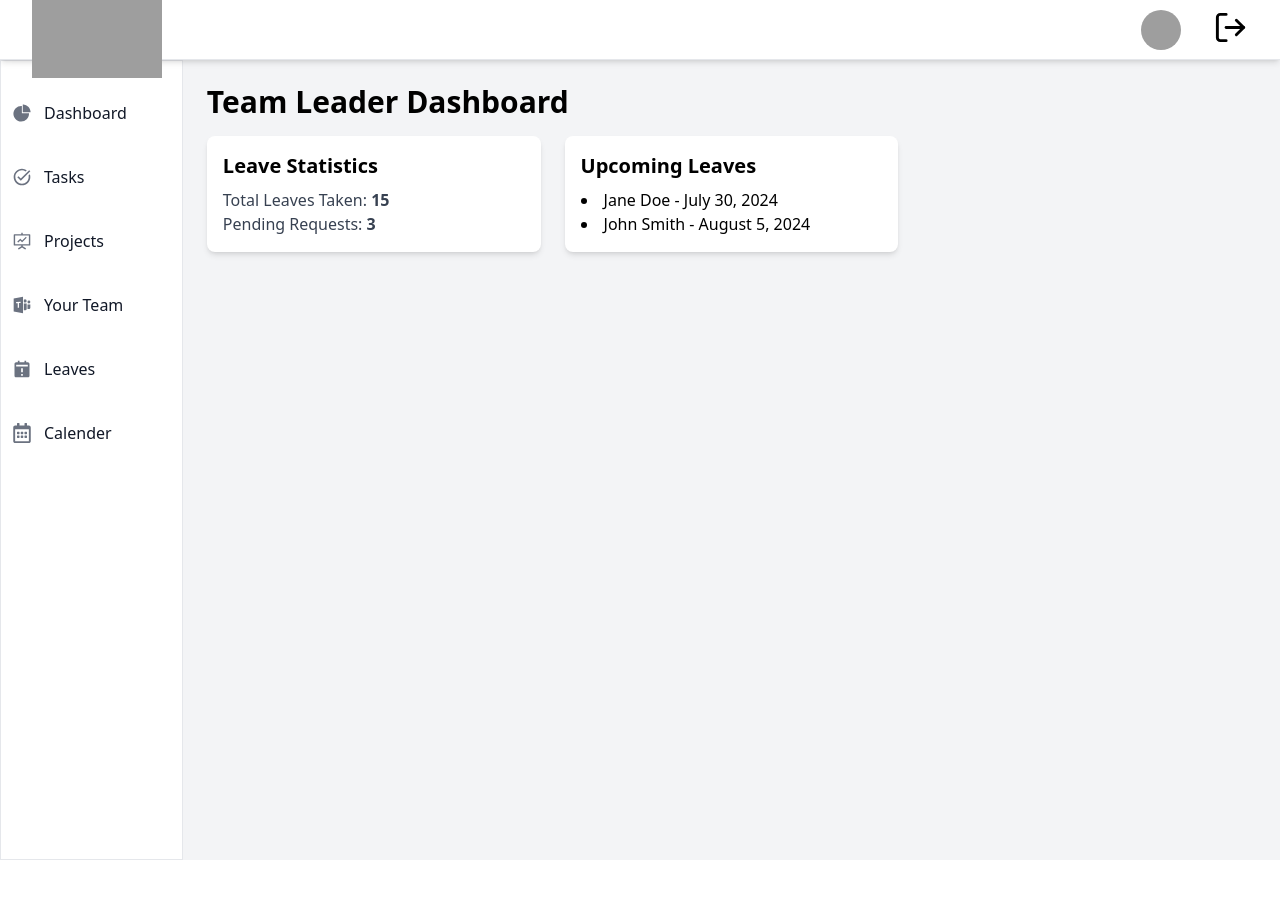
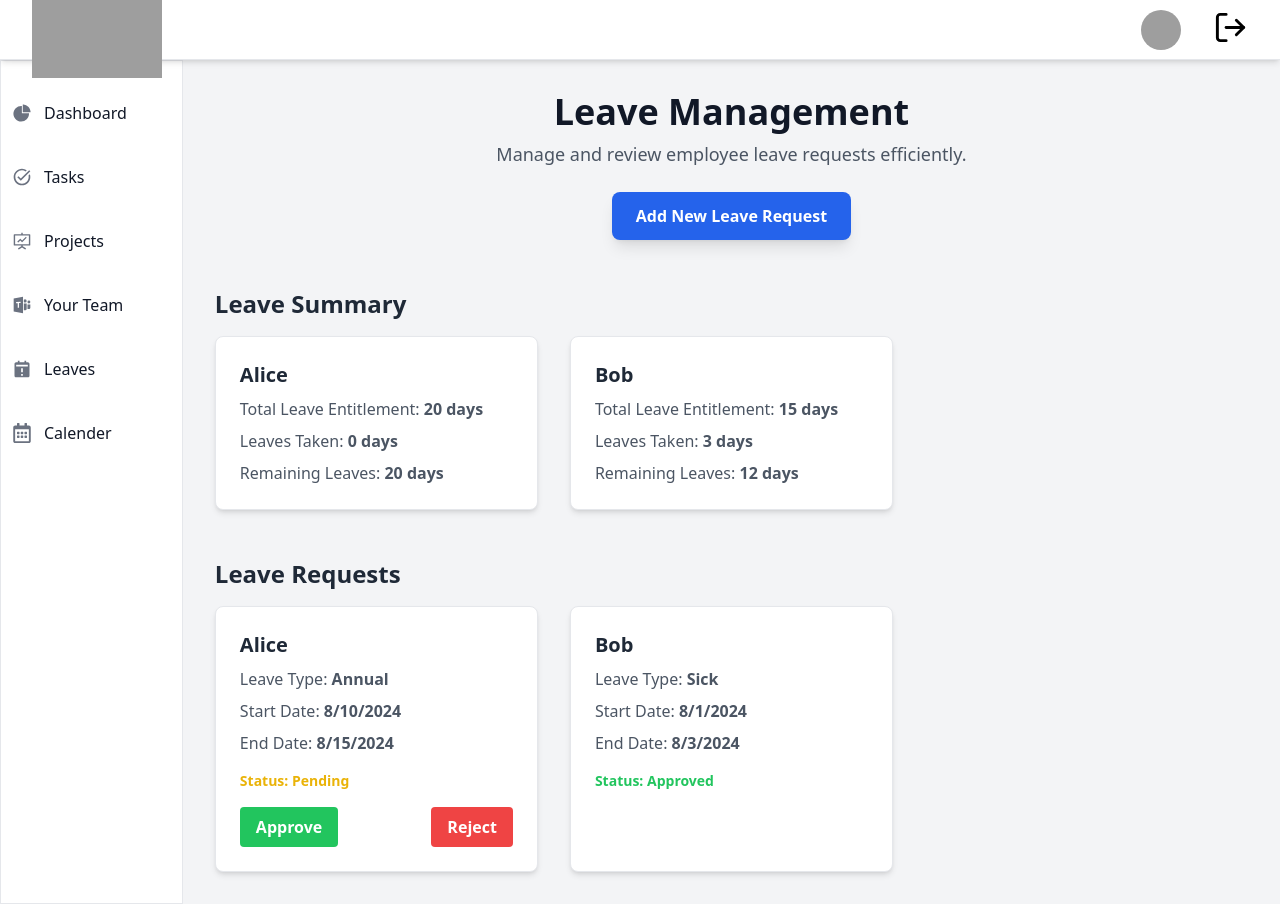
Before and after one commit to ShubhamDhatwalia/Deftsoft, a React (Create React App) app in the folder client/: page /tl/leaves in a window 1280 px wide. Before the commit the page ends 860 px from the top, so only its background shows below. Built offline with nearby package versions, Linux system fonts and the light colour scheme; grey boxes are pictures that could not be loaded.

Commit message:
updated project component

```diff
--- /dev/null
+++ b/client/src/components/TechLead/Leaves/AddLeaveForm.jsx
@@ -0,0 +1,90 @@
+// src/AddLeaveForm.js
+import React, { useState } from "react";
+
+const AddLeaveForm = ({ addLeaveRequest, onClose }) => {
+  const [employee, setEmployee] = useState("");
+  const [leaveType, setLeaveType] = useState("Annual");
+  const [startDate, setStartDate] = useState("");
+  const [endDate, setEndDate] = useState("");
+
+  const handleSubmit = (e) => {
+    e.preventDefault();
+    addLeaveRequest({ employee, leaveType, startDate, endDate });
+    setEmployee("");
+    setLeaveType("Annual");
+    setStartDate("");
+    setEndDate("");
+  };
+
+  return (
+    <div className="fixed inset-0 flex items-center justify-center bg-gray-900 bg-opacity-50">
+      <div className="bg-white p-6 rounded-lg shadow-lg w-full max-w-md relative">
+        <button
+          onClick={onClose}
+          className="absolute top-3 right-3 text-gray-500 hover:text-gray-700"
+          aria-label="Close"
+        >
+          <svg
+            xmlns="http://www.w3.org/2000/svg"
+            className="h-6 w-6"
+            fill="none"
+            viewBox="0 0 24 24"
+            stroke="currentColor"
+          >
+            <path
+              strokeLinecap="round"
+              strokeLinejoin="round"
+              strokeWidth="2"
+              d="M6 18L18 6M6 6l12 12"
+            />
+          </svg>
+        </button>
+        <h2 className="text-2xl font-bold text-gray-800 mb-4">
+          Add New Leave Request
+        </h2>
+        <form onSubmit={handleSubmit}>
+          <input
+            type="text"
+            value={employee}
+            onChange={(e) => setEmployee(e.target.value)}
+            placeholder="Employee Name"
+            className="border border-gray-300 p-3 rounded w-full mb-4 focus:outline-none focus:ring-2 focus:ring-blue-500"
+            required
+          />
+          <select
+            value={leaveType}
+            onChange={(e) => setLeaveType(e.target.value)}
+            className="border border-gray-300 p-3 rounded w-full mb-4 focus:outline-none focus:ring-2 focus:ring-blue-500"
+          >
+            <option value="Annual">Annual</option>
+            <option value="Sick">Sick</option>
+            <option value="Casual">Casual</option>
+            <option value="Other">Other</option>
+          </select>
+          <input
+            type="date"
+            value={startDate}
+            onChange={(e) => setStartDate(e.target.value)}
+            className="border border-gray-300 p-3 rounded w-full mb-4 focus:outline-none focus:ring-2 focus:ring-blue-500"
+            required
+          />
+          <input
+            type="date"
+            value={endDate}
+            onChange={(e) => setEndDate(e.target.value)}
+            className="border border-gray-300 p-3 rounded w-full mb-4 focus:outline-none focus:ring-2 focus:ring-blue-500"
+            required
+          />
+          <button
+            type="submit"
+            className="px-6 py-3 bg-blue-600 text-white font-semibold rounded-lg shadow-lg hover:bg-blue-700 transition duration-300"
+          >
+            Submit
+          </button>
+        </form>
+      </div>
+    </div>
+  );
+};
+
+export default AddLeaveForm;
--- /dev/null
+++ b/client/src/components/TechLead/Leaves/LeaveRequestCard.jsx
@@ -0,0 +1,56 @@
+// src/LeaveRequestCard.js
+import React from "react";
+
+const LeaveRequestCard = ({ leave, onApprove, onReject }) => {
+  return (
+    <div className="bg-white p-6 rounded-lg shadow-md border border-gray-200 relative">
+      <h2 className="text-xl font-semibold text-gray-800 mb-2">
+        {leave.employee}
+      </h2>
+      <p className="text-gray-600 mb-2">
+        Leave Type: <span className="font-semibold">{leave.leaveType}</span>
+      </p>
+      <p className="text-gray-600 mb-2">
+        Start Date:{" "}
+        <span className="font-semibold">
+          {new Date(leave.startDate).toLocaleDateString()}
+        </span>
+      </p>
+      <p className="text-gray-600 mb-4">
+        End Date:{" "}
+        <span className="font-semibold">
+          {new Date(leave.endDate).toLocaleDateString()}
+        </span>
+      </p>
+      <p
+        className={`text-sm font-semibold ${
+          leave.status === "Pending"
+            ? "text-yellow-500"
+            : leave.status === "Approved"
+            ? "text-green-500"
+            : "text-red-500"
+        }`}
+      >
+        Status: <span className="font-semibold">{leave.status}</span>
+      </p>
+      {leave.status === "Pending" && (
+        <div className="flex justify-between mt-4">
+          <button
+            onClick={onApprove}
+            className="px-4 py-2 bg-green-500 text-white font-semibold rounded hover:bg-green-600 transition duration-300"
+          >
+            Approve
+          </button>
+          <button
+            onClick={onReject}
+            className="px-4 py-2 bg-red-500 text-white font-semibold rounded hover:bg-red-600 transition duration-300"
+          >
+            Reject
+          </button>
+        </div>
+      )}
+    </div>
+  );
+};
+
+export default LeaveRequestCard;
--- a/client/src/components/TechLead/Leaves/Leaves.jsx
+++ b/client/src/components/TechLead/Leaves/Leaves.jsx
@@ -1,30 +1,147 @@
-import React from 'react'
+// src/Leaves.js
+import React, { useState } from "react";
+import LeaveRequestCard from "./LeaveRequestCard";
+import AddLeaveForm from "./AddLeaveForm";
+
+const initialLeaves = [
+  {
+    id: 1,
+    employee: "Alice",
+    leaveType: "Annual",
+    startDate: "2024-08-10",
+    endDate: "2024-08-15",
+    status: "Pending",
+  },
+  {
+    id: 2,
+    employee: "Bob",
+    leaveType: "Sick",
+    startDate: "2024-08-01",
+    endDate: "2024-08-03",
+    status: "Approved",
+  },
+  // Add more initial leave requests as needed
+];
+
+const employeeLeaveEntitlements = {
+  Alice: 20, // Total annual leave entitlement
+  Bob: 15,
+};
 
 const Leaves = () => {
+  const [leaves, setLeaves] = useState(initialLeaves);
+  const [showAddForm, setShowAddForm] = useState(false);
+
+  const addLeaveRequest = (request) => {
+    setLeaves([
+      ...leaves,
+      { ...request, id: leaves.length + 1, status: "Pending" },
+    ]);
+    setShowAddForm(false);
+  };
+
+  const updateLeaveStatus = (id, status) => {
+    setLeaves(
+      leaves.map((leave) => (leave.id === id ? { ...leave, status } : leave))
+    );
+  };
+
+  const calculateLeaveSummary = (employee) => {
+    const totalEntitlement = employeeLeaveEntitlements[employee] || 0;
+    const takenLeaves = leaves
+      .filter(
+        (leave) => leave.employee === employee && leave.status === "Approved"
+      )
+      .reduce(
+        (total, leave) =>
+          total +
+          (new Date(leave.endDate) - new Date(leave.startDate)) /
+            (1000 * 60 * 60 * 24) +
+          1,
+        0
+      );
+    return {
+      totalEntitlement,
+      takenLeaves,
+      remainingLeaves: totalEntitlement - takenLeaves,
+    };
+  };
+
+  const employees = [...new Set(leaves.map((leave) => leave.employee))];
+
   return (
-    <div className="p-6 bg-gray-100 min-h-screen">
-  <div className="container mx-auto">
-    <h1 className="text-3xl font-bold mb-4">Team Leader Dashboard</h1>
-    <div className="grid grid-cols-1 md:grid-cols-2 lg:grid-cols-3 gap-6">
+    <div className="min-h-screen bg-gray-100 p-8">
+      <header className="text-center mb-12">
+        <h1 className="text-4xl font-extrabold text-gray-900 mb-2">
+          Leave Management
+        </h1>
+        <p className="text-lg text-gray-600 mb-6">
+          Manage and review employee leave requests efficiently.
+        </p>
+        <button
+          className="px-6 py-3 bg-blue-600 text-white font-semibold rounded-lg shadow-lg hover:bg-blue-700 transition duration-300"
+          onClick={() => setShowAddForm(true)}
+        >
+          Add New Leave Request
+        </button>
+      </header>
 
-      <div className="bg-white p-4 rounded-lg shadow-md">
-        <h2 className="text-xl font-semibold mb-2">Leave Statistics</h2>
-        <p className="text-gray-700">Total Leaves Taken: <span className="font-bold">15</span></p>
-        <p className="text-gray-700">Pending Requests: <span className="font-bold">3</span></p>
-      </div>
+      {showAddForm && (
+        <AddLeaveForm
+          addLeaveRequest={addLeaveRequest}
+          onClose={() => setShowAddForm(false)}
+        />
+      )}
 
+      <section className="mb-12">
+        <h2 className="text-2xl font-bold text-gray-800 mb-4">Leave Summary</h2>
+        <div className="grid grid-cols-1 sm:grid-cols-2 lg:grid-cols-3 gap-8">
+          {employees.map((employee) => {
+            const { totalEntitlement, takenLeaves, remainingLeaves } =
+              calculateLeaveSummary(employee);
+            return (
+              <div
+                key={employee}
+                className="bg-white p-6 rounded-lg shadow-md border border-gray-200"
+              >
+                <h3 className="text-xl font-semibold text-gray-800 mb-2">
+                  {employee}
+                </h3>
+                <p className="text-gray-600 mb-2">
+                  Total Leave Entitlement:{" "}
+                  <span className="font-semibold">{totalEntitlement} days</span>
+                </p>
+                <p className="text-gray-600 mb-2">
+                  Leaves Taken:{" "}
+                  <span className="font-semibold">{takenLeaves} days</span>
+                </p>
+                <p className="text-gray-600">
+                  Remaining Leaves:{" "}
+                  <span className="font-semibold">{remainingLeaves} days</span>
+                </p>
+              </div>
+            );
+          })}
+        </div>
+      </section>
 
-      <div className="bg-white p-4 rounded-lg shadow-md">
-        <h2 className="text-xl font-semibold mb-2">Upcoming Leaves</h2>
-        <ul className="list-disc list-inside">
-          <li>Jane Doe - July 30, 2024</li>
-          <li>John Smith - August 5, 2024</li>
-        </ul>
-      </div>
+      <section>
+        <h2 className="text-2xl font-bold text-gray-800 mb-4">
+          Leave Requests
+        </h2>
+        <div className="grid grid-cols-1 sm:grid-cols-2 lg:grid-cols-3 gap-8">
+          {leaves.map((leave) => (
+            <LeaveRequestCard
+              key={leave.id}
+              leave={leave}
+              onApprove={() => updateLeaveStatus(leave.id, "Approved")}
+              onReject={() => updateLeaveStatus(leave.id, "Rejected")}
+            />
+          ))}
+        </div>
+      </section>
     </div>
-  </div>
-</div>
-  )
-}
+  );
+};
 
-export default Leaves
+export default Leaves;
```
